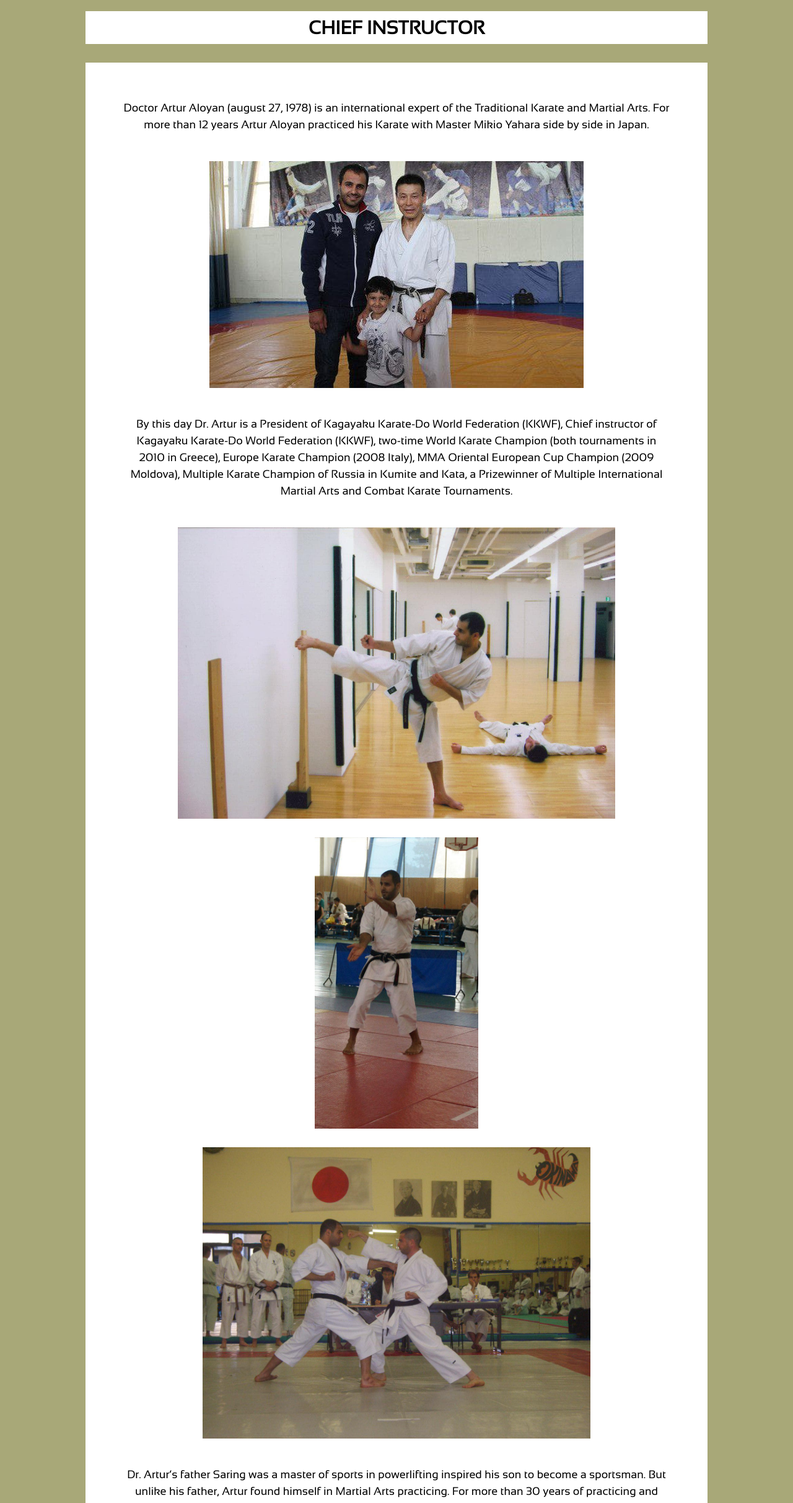
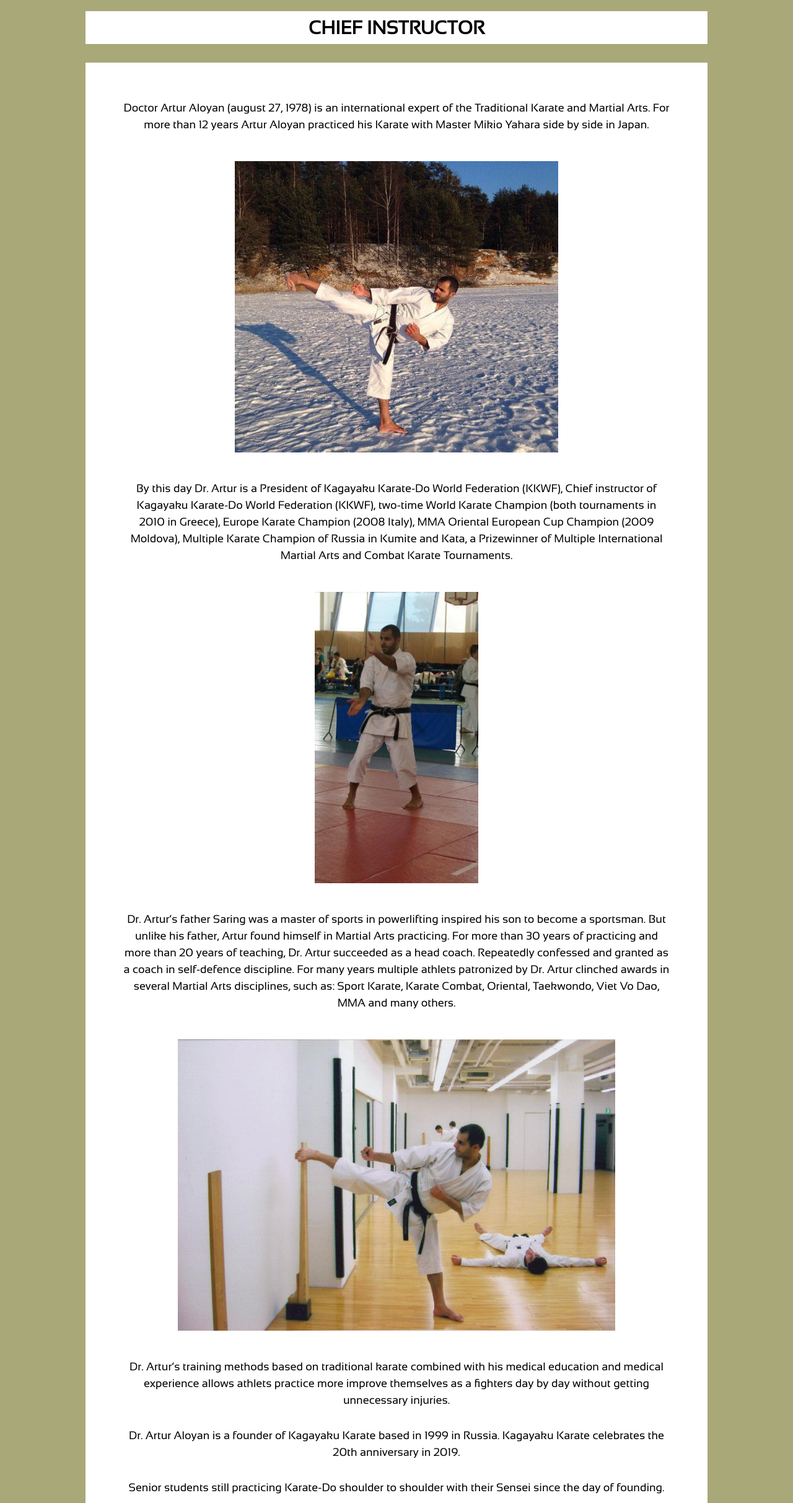
Before and after one commit to Anodoree/Kagayaku-Karate, a website: page about/chief-instructor.pug in a window 1280 px wide. Shown: the part 83-2508 px from the top of the page at 62% size. Drawn offline with nearby package versions, Linux system fonts and the light colour scheme; files that its build step writes are made by us from their sources.

Commit message:
two photos removed, another replaced

```diff
--- a/about/chief-instructor.pug
+++ b/about/chief-instructor.pug
@@ -21,22 +21,20 @@ html(lang="en")
                                 .article__inner
                                     p.article__text(data-aos="fade-up")
                                         |Doctor Artur Aloyan (august 27, 1978) is an international expert of the Traditional Karate and Martial Arts. For more than 12 years Artur Aloyan practiced his Karate with Master Mikio Yahara side by side in Japan.
-                                    img.article__img(data-aos="zoom-in-up" src="../images/main/photo_2019-02-26_02-08-42.jpg", alt="")
+                                    img.article__img(data-aos="zoom-in-up" src="../images/main/photo_2019-02-26_00-56-53.jpg", alt="")
                                     p.article__text(data-aos="fade-up")
                                         |By this day Dr. Artur is a President of Kagayaku Karate-Do World Federation (KKWF), Chief instructor of Kagayaku Karate-Do World Federation (KKWF), two-time World Karate Champion (both tournaments in 2010 in Greece), Europe Karate Champion (2008 Italy), MMA Oriental European Cup Champion (2009 Moldova), Multiple Karate Champion of Russia in Kumite and Kata, a Prizewinner of Multiple International Martial Arts and Combat Karate Tournaments.
-                                    img.article__img(data-aos="zoom-in-up" src="../images/main/photo_2019-02-26_02-31-36.jpg", alt="")
                                     img.article__img(data-aos="zoom-in-up" src="../images/main/photo_2019-02-26_02-28-23.jpg", alt="")
-                                    img.article__img(data-aos="zoom-in-up" src="../images/main/photo_2019-02-26_02-29-42.jpg", alt="")
                                     p.article__text(data-aos="fade-up")
                                         | Dr. Artur’s father Saring was a master of sports in powerlifting inspired his son to become a sportsman. But unlike his father, Artur found himself in Martial Arts practicing. For more than 30 years of practicing and more than 20 years of teaching, Dr. Artur succeeded as a head coach. Repeatedly confessed and granted as a coach in self-defence discipline. For many years multiple athlets patronized by Dr. Artur clinched awards in several Martial Arts disciplines, such as: Sport Karate, Karate Combat, Oriental, Taekwondo, Viet Vo Dao, MMA and many others.
-                                    img.article__img(data-aos="zoom-in-up" src="../images/main/photo_2019-02-26_00-56-53.jpg", alt="")
+                                    img.article__img(data-aos="zoom-in-up" src="../images/main/photo_2019-02-26_02-31-36.jpg", alt="")
                                     p.article__text(data-aos="fade-up")
                                         | Dr. Artur’s training methods based on traditional karate combined with his medical education and medical experience allows athlets practice more improve themselves as a fighters day by day without getting unnecessary injuries.
                                     p.article__text(data-aos="fade-up")
                                         | Dr. Artur Aloyan is a founder of Kagayaku Karate based in 1999 in Russia. Kagayaku Karate celebrates the 20th anniversary in 2019.
                                     p.article__text(data-aos="fade-up")
                                         | Senior students still practicing Karate-Do shoulder to shoulder with their Sensei since the day of founding.
-                                    img.article__img(data-aos="zoom-in-up" src="../images/main/photo_2019-02-27_01-37-56.jpg", alt="")
+                                    img.article__img(data-aos="zoom-in-up" src="../images/main/photo_2019-02-26_02-29-42.jpg", alt="")
                                     a.article__link(href="../about.html#article-chief-instructor") ↩ Back
 
             include ../modules/footer2
```
Also changed, not shown: about/chief-instructor.html.
